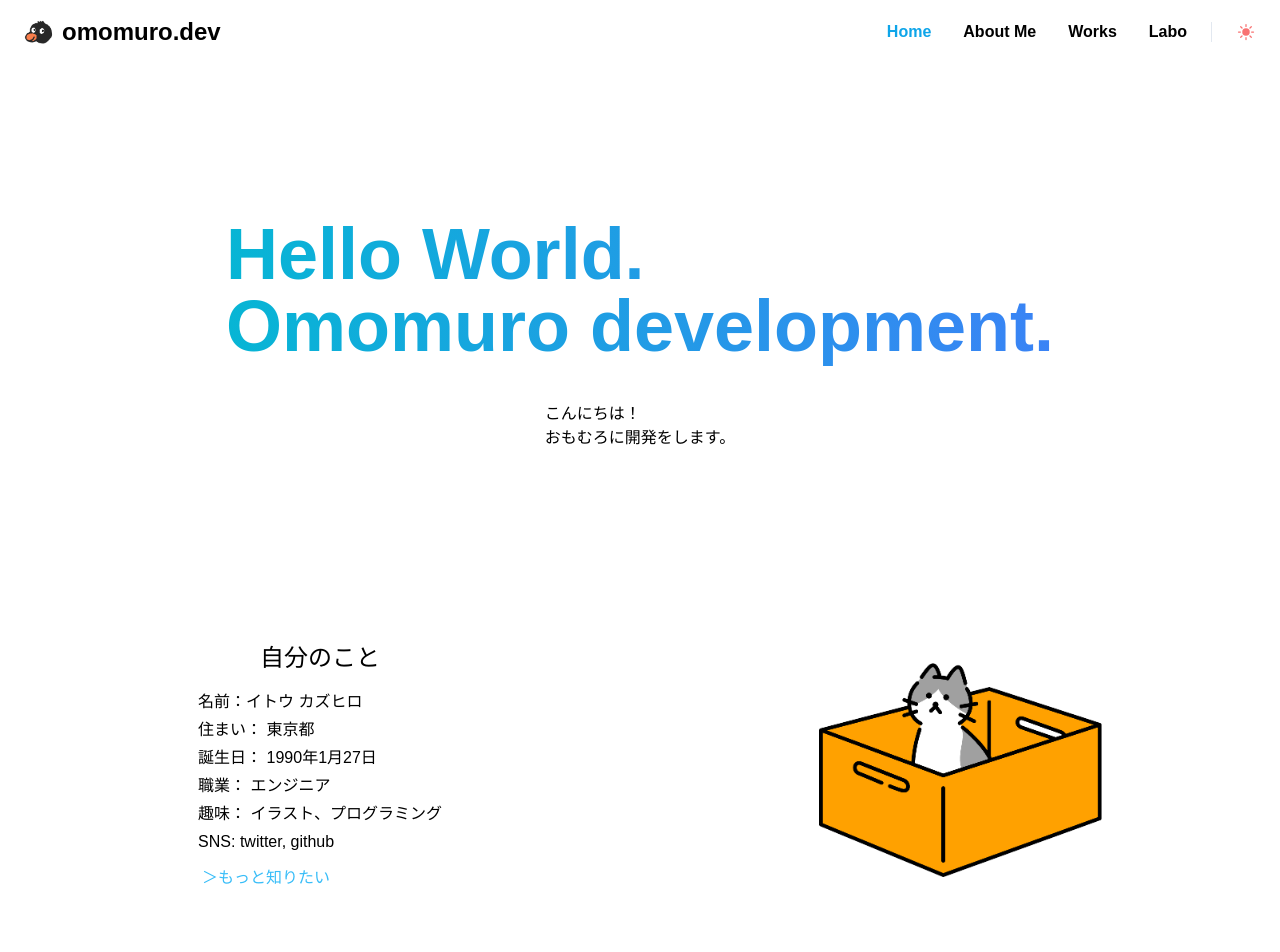
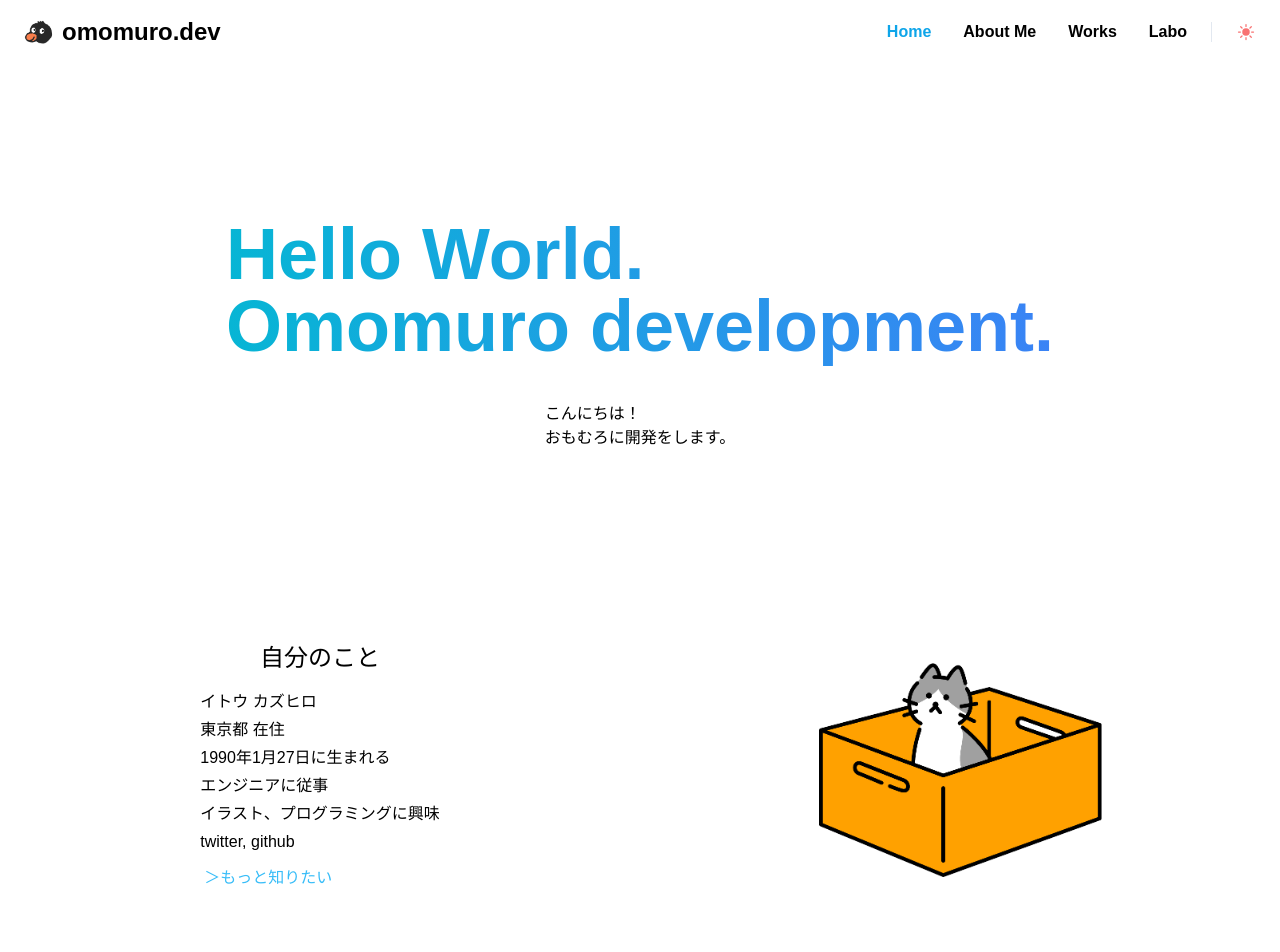
Before and after one commit to KazuhiroIto0127/omomuro.dev, a Next.js app: page / in a window 1280 px wide. Shown: the top 952 px of the page. Built offline with nearby package versions, Linux system fonts and the light colour scheme; a web font is replaced by a local one; what tailwindcss-radix would draw is missing.

Commit message:
自己紹介のラベル削除

```diff
--- a/pages/index.tsx
+++ b/pages/index.tsx
@@ -31,12 +31,12 @@ export default function Home({ allPostsData }: { allPostsData: { date: string; t
         <div className="flex w-[50%] flex-col items-center justify-center p-4 ">
           <h2 className="my-3 text-2xl">自分のこと</h2>
           <p className="">
-            <span className="m-1 block">名前：イトウ カズヒロ</span>
-            <span className="m-1 block">住まい： 東京都</span>
-            <span className="m-1 block">誕生日： 1990年1月27日</span>
-            <span className="m-1 block">職業： エンジニア</span>
-            <span className="m-1 block">趣味： イラスト、プログラミング</span>
-            <span className="m-1 block">SNS: twitter, github</span>
+            <span className="m-1 block">イトウ カズヒロ</span>
+            <span className="m-1 block">東京都 在住</span>
+            <span className="m-1 block">1990年1月27日に生まれる</span>
+            <span className="m-1 block">エンジニアに従事</span>
+            <span className="m-1 block">イラスト、プログラミングに興味</span>
+            <span className="m-1 block">twitter, github</span>
             <Link className="block p-2 text-sky-400" href="/about">
               ＞もっと知りたい
             </Link>
```
